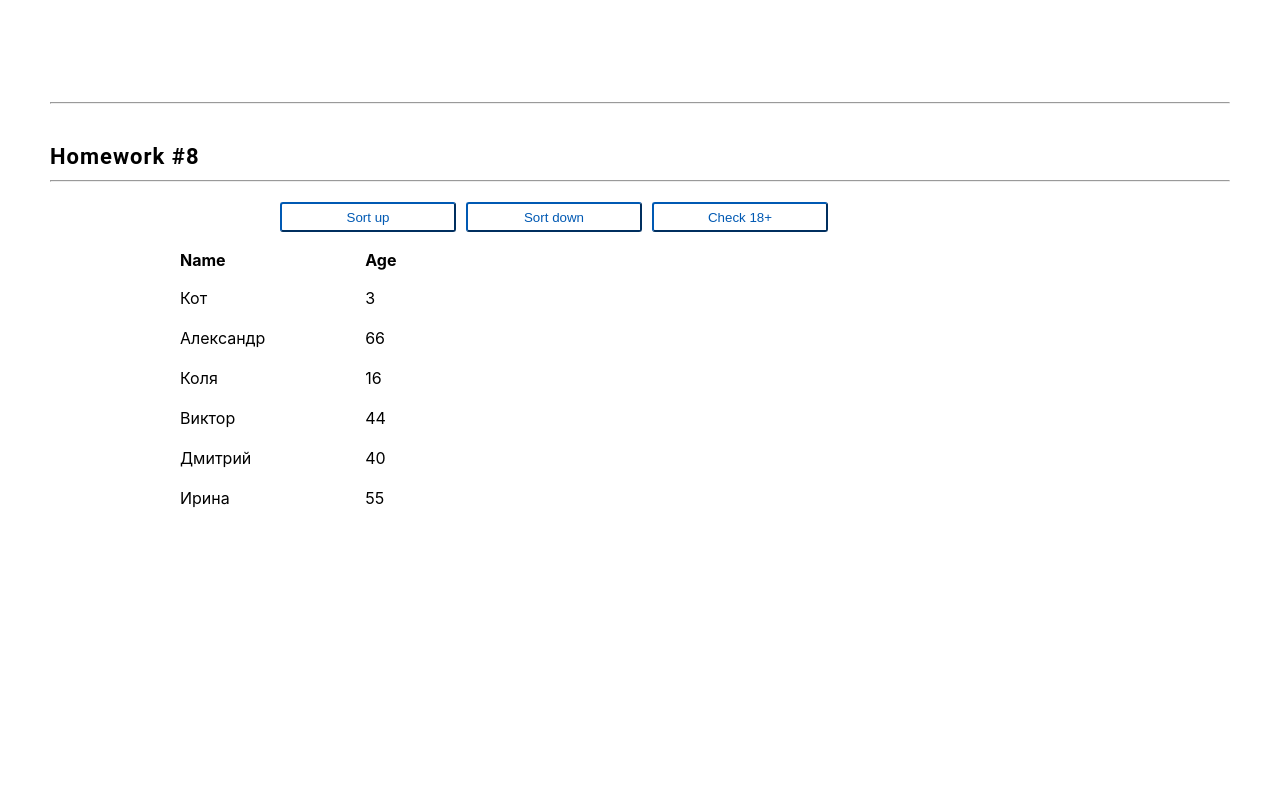
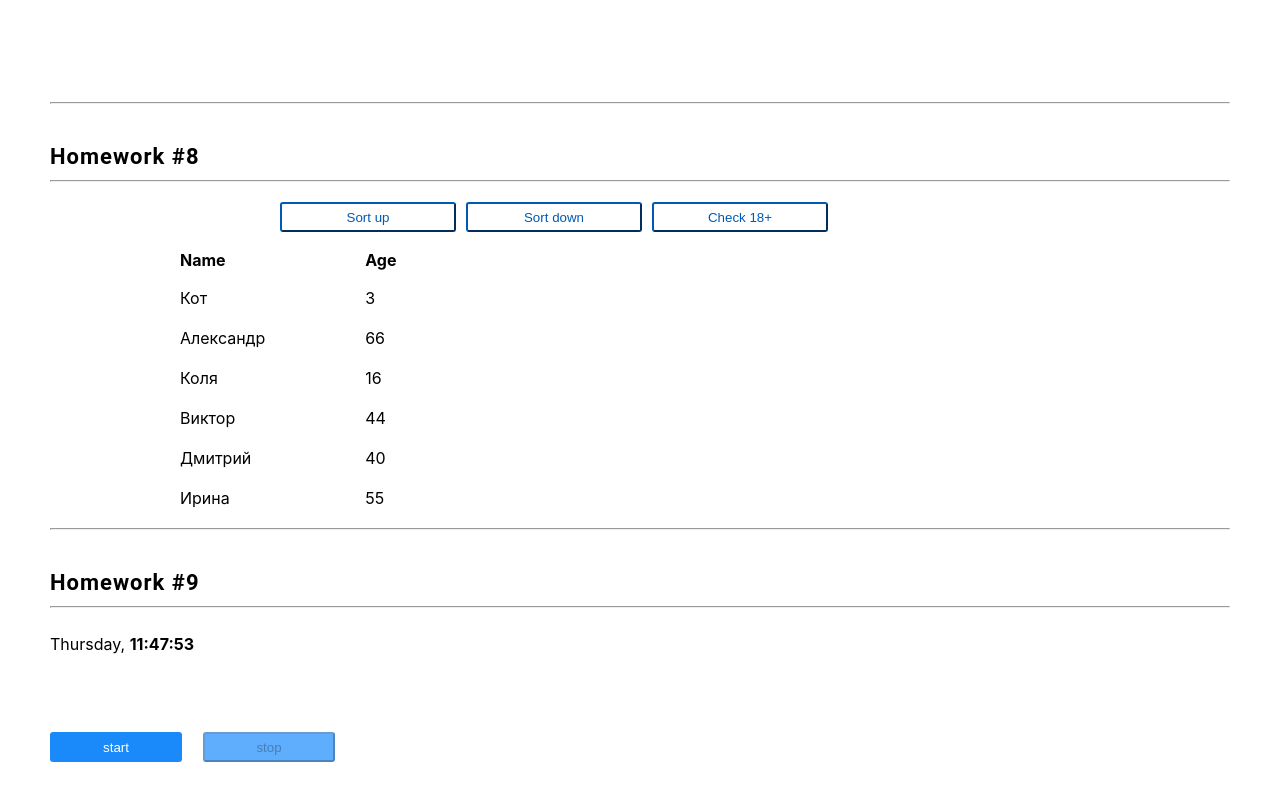
Before and after one commit to incseeuu/hws2, a React (Create React App) app: page /#/junior in a window 1280 px wide. Shown: the part 868-1668 px from the top of the page. Before the commit the page ends 1446 px from the top, so only its background shows below. Built offline with nearby package versions, Linux system fonts and the light colour scheme.

Commit message:
HW 8 first reducer

```diff
--- a/src/s2-homeworks/hw05/pages/Junior.tsx
+++ b/src/s2-homeworks/hw05/pages/Junior.tsx
@@ -2,7 +2,7 @@ import React from 'react'
 import HW6 from "../../hw06/HW6";
 import HW7 from "../../hw07/HW7";
 import HW8 from '../../hw08/HW8'
-// import HW9 from '../../hw09/HW9'
+import HW9 from '../../hw09/HW9'
 
 function Junior() {
     return (
@@ -10,7 +10,7 @@ function Junior() {
             <HW6 />
             <HW7 />
             <HW8 />
-            {/*<HW9 />*/}
+            <HW9 />
         </div>
     )
 }
--- a/src/s2-homeworks/hw08/HW8.tsx
+++ b/src/s2-homeworks/hw08/HW8.tsx
@@ -26,6 +26,7 @@ const initialPeople: UserType[] = [
     {_id: 4, name: 'Дмитрий', age: 40},
     {_id: 5, name: 'Ирина', age: 55},
 ]
+const copy = initialPeople.map(el => el)
 
 const HW8 = () => {
     const [people, setPeople] = useState<UserType[]>(initialPeople)
--- a/src/s2-homeworks/hw09/Clock.module.css
+++ b/src/s2-homeworks/hw09/Clock.module.css
@@ -1,14 +1,22 @@
 .buttonsContainer {
+    display: flex;
+    gap: 21px;
+    margin-top: 50px;
 }
 
 .clock {
+    margin-top: 26px;
 }
 
 .watch {
+
 }
 
 .watch strong {
+
 }
 
 .more {
+    margin-top: 8px;
+    opacity: 0.5;
 }
--- a/src/s2-homeworks/hw09/Clock.tsx
+++ b/src/s2-homeworks/hw09/Clock.tsx
@@ -12,27 +12,32 @@ function Clock() {
     const start = () => {
         // пишут студенты // запустить часы (должно отображаться реальное время, а не +1)
         // сохранить ид таймера (https://learn.javascript.ru/settimeout-setinterval#setinterval)
+        let setIntervalId = setInterval(() => {
+            setDate(new Date())
+        }, 1000)
+        setTimerId(+setIntervalId)
 
     }
 
     const stop = () => {
         // пишут студенты // поставить часы на паузу, обнулить ид таймера (timerId <- undefined)
-
+        clearInterval(timerId)
+        setTimerId(undefined)
     }
 
     const onMouseEnter = () => { // пишут студенты // показать дату если наведена мышка
-
+        setShow(true)
     }
     const onMouseLeave = () => { // пишут студенты // спрятать дату если мышка не наведена
-
+        setShow(false)
     }
 
-    const stringTime = 'date->time' || <br/> // часы24:минуты:секунды (01:02:03)/(23:02:03)/(24:00:00)/(00:00:01) // пишут студенты
-    const stringDate = 'date->date' || <br/> // день.месяц.год (01.02.2022) // пишут студенты, варианты 01.02.0123/01.02.-123/01.02.12345 не рассматриваем
+    const stringTime = `${date.getHours()}:${date.getMinutes()}:${date.getSeconds()}` || <br/> // часы24:минуты:секунды (01:02:03)/(23:02:03)/(24:00:00)/(00:00:01) // пишут студенты
+    const stringDate = `${date.getDate()}.${date.getMonth()}.${date.getFullYear()}` || <br/> // день.месяц.год (01.02.2022) // пишут студенты, варианты 01.02.0123/01.02.-123/01.02.12345 не рассматриваем
 
     // день недели на английском, месяц на английском (https://learn.javascript.ru/intl#intl-datetimeformat)
-    const stringDay = 'date->day' || <br/> // пишут студенты
-    const stringMonth = 'date->month' || <br/> // пишут студенты
+    const stringDay = new Intl.DateTimeFormat('en-US', {weekday: 'long'}).format(date) || <br/> // пишут студенты
+    const stringMonth = new Intl.DateTimeFormat('en-US', {month: 'long'}).format(date) || <br/> // пишут студенты
 
     return (
         <div className={s.clock}>
@@ -66,14 +71,14 @@ function Clock() {
             <div className={s.buttonsContainer}>
                 <SuperButton
                     id={'hw9-button-start'}
-                    disabled={true} // пишут студенты // задизэйблить если таймер запущен
+                    disabled={timerId !== undefined} // пишут студенты // задизэйблить если таймер запущен
                     onClick={start}
                 >
                     start
                 </SuperButton>
                 <SuperButton
                     id={'hw9-button-stop'}
-                    disabled={true} // пишут студенты // задизэйблить если таймер не запущен
+                    disabled={timerId === undefined} // пишут студенты // задизэйблить если таймер не запущен
                     onClick={stop}
                 >
                     stop
--- a/src/s2-homeworks/hw09/HW9.tsx
+++ b/src/s2-homeworks/hw09/HW9.tsx
@@ -12,8 +12,9 @@ import s2 from '../../s1-main/App.module.css'
 const HW9 = () => {
     return (
         <div id={'hw9'}>
+            <hr/>
             <div className={s2.hwTitle}>Homework #9</div>
-
+            <hr/>
             <div className={s2.hw}>
                 <Clock />
             </div>
```
